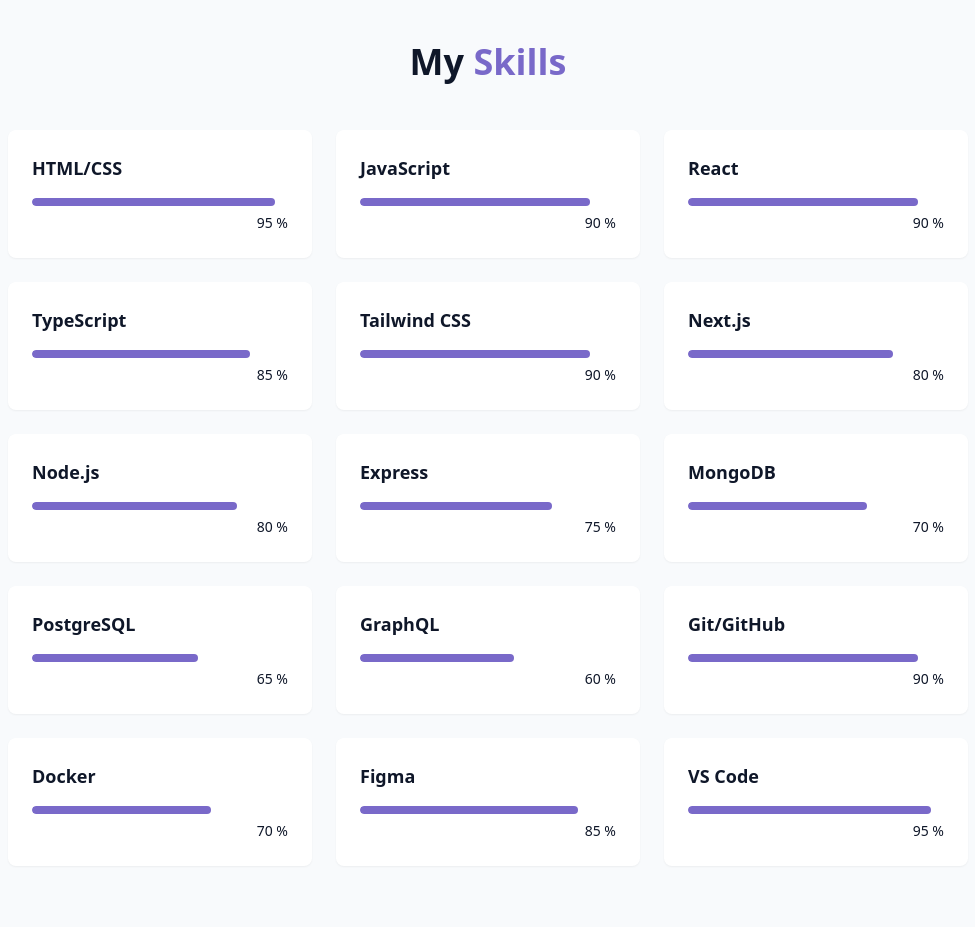
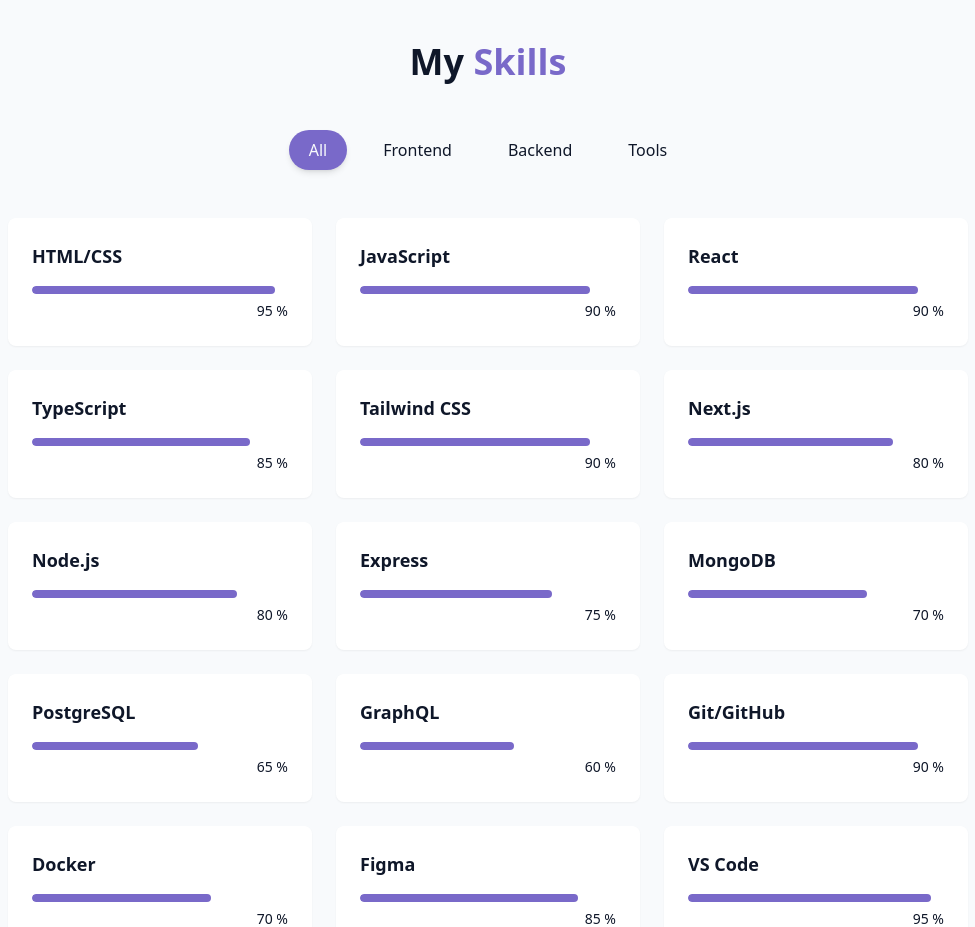
Before and after one commit to HovxGovx/Portfolio, a React (Vite) app: page / in a window 1280 px wide. Shown: the part 1560-2487 px from the top of the page, without its empty margins (152-1127 px from the left). Built offline with nearby package versions, Linux system fonts and the light colour scheme.

Commit message:
feat: category filtering in SkillsSection

```diff
--- /dev/null
+++ b/src/components/ProjectsSection.jsx
@@ -0,0 +1,8 @@
+export const ProjectsSection = () => {
+    return <>
+        <section>
+
+        </section>
+    </>
+};
+export default ProjectsSection;
--- a/src/components/SkillsSection.jsx
+++ b/src/components/SkillsSection.jsx
@@ -1,3 +1,4 @@
+import { useEffect, useState } from "react";
 
 const skills = [
     // Frontend
@@ -21,16 +22,34 @@
     { name: "Figma", level: 85, category: "tools" },
     { name: "VS Code", level: 95, category: "tools" },
 ];
+const categories = ['all', 'frontend', 'backend', 'tools'];
 export const SkillsSection = () => {
+    const [activeCategory, setActiveCategory] = useState("all");
+    const filteredSkills = skills.filter( (skill) => activeCategory === 'all' || skill.category === activeCategory);
+
     return <>
         <section id="skills" className="py-24 px-4 relative bg-secondary/30">
             <div className="container mx-auto max-w-5xl">
                 <h2 className="text-3xl md:text-4xl font-bold mb-12 text-center">
                     My <span className="text-primary">Skills</span>
-
                 </h2>
+                <div className="flex flex-wrap justify-center gap-4 mb-12">
+                    {categories.map((category, index) => (
+                        <button
+                            key={index}
+                            onClick={() => setActiveCategory(category)}
+                            className={`px-5 py-2 rounded-full font-medium transition-colors duration-300
+                                ${activeCategory === category
+                                    ? 'bg-primary text-primary-foreground shadow-md'
+                                    : 'bg-secondary text-foreground hover:bg-secondary/70 hover:bg-second'
+                                }`}
+                        >
+                            {category.charAt(0).toUpperCase() + category.slice(1)}
+                        </button>
+                    ))}
+                </div>
                 <div className="grid grid-cols-1 sm:grid-cols-2 lg:grid-cols-3 gap-6">
-                    {skills.map((skill, index) => (
+                    {filteredSkills.map((skill, index) => (
                         <div
                             key={index}
                             className="bg-card p-6 rounded-lg shadow-xs card-hover">
--- a/src/pages/Home.jsx
+++ b/src/pages/Home.jsx
@@ -4,6 +4,7 @@
 import HeroSection from "../components/HeroSection";
 import AboutSection from "../components/AboutSection";
 import SkillsSection from "../components/SkillsSection";
+import ProjectsSection from "../components/ProjectsSection";
 export const Home = () => {
   return (
     <div className="min-h-screen bg-background text-foreground overflow-x-hidden">
@@ -19,6 +20,7 @@
         <HeroSection />
         <AboutSection />
         <SkillsSection />
+        <ProjectsSection/>
       </main>
       {/* Footer */}
     </div>
```
